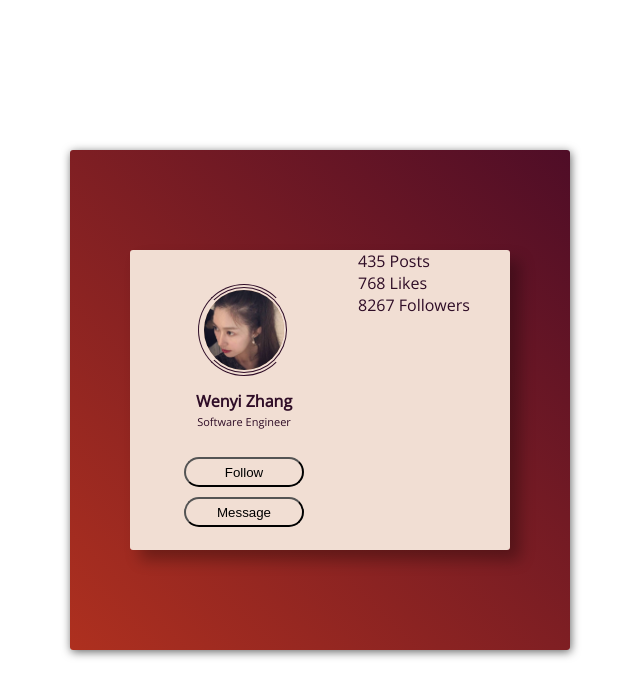
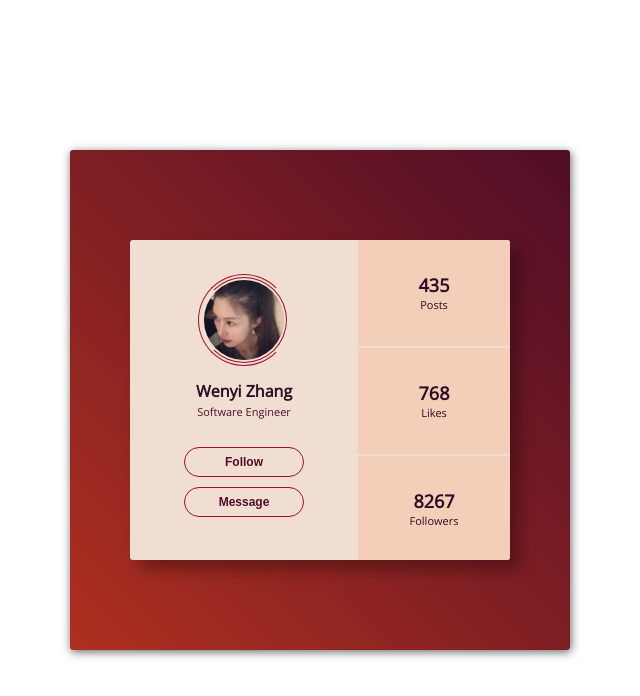
Before and after one commit to wenyizag/CSS-100-Day-Challenge, a plain HTML site: page Day 6/index.html in a window 1280 px wide. Shown: the whole page, without its empty margins (320-960 px from the left). Drawn offline with nearby package versions, Linux system fonts and the light colour scheme.

Commit message:
Update the .stats class

```diff
--- a/Day 6/css/style.css
+++ b/Day 6/css/style.css
@@ -20,7 +20,7 @@
 
 .center{
 	position: absolute;
-	height: 300px;
+	height: 320px;
 	width: 380px;
 	background: #f1ded3;
 	top: 50%;
@@ -56,7 +56,7 @@
 	left: -3px;
 	border-style: solid;
 	border-width: 1px;
-	border-color: #2f0d27 #2f0d27 #2f0d27 transparent;
+	border-color: #9c102c #9c102c #9c102c transparent;
 	border-radius: 50%;
 	-webkit-transition: all 1.5s ease-in-out;
  	 		transition: all 1.5s ease-in-out;
@@ -67,7 +67,7 @@
 	width: 92px;
 	top: -6px;
 	left: -6px;
-	border-color: #2f0d27 transparent #2f0d27 #2f0d27;
+	border-color: #9c102c transparent #9c102c #9c102c;
 }
 
 .profile .image:hover{
@@ -99,6 +99,7 @@
 .profile .job{
 	font-size: 11px;
 	line-height: 20px;
+	color: #4f0d27;
 }
 
 .profile .action{
@@ -113,5 +114,53 @@
 	box-sizing: border-box;
 	background: none;
 	border-radius: 15px;
+	border: 1px solid #9c102c;
+	font-size: 12px;
+	font-weight: 600;
+	color: #4f0d27;
+	-webkit-transition: all 0.3 ease-in-out;
+			transition: all 0.3s ease-in-out;
 
 }
+
+.profile .action .btn:hover{
+	background: #9c102c;
+	color: #f1ded3;
+}
+
+.stats{
+	float: left;
+}
+
+.stats .box{
+	height: 106px;
+	box-sizing: border-box;
+	width: 152px;
+	background: #f3ceb9;
+	text-align: center;
+	padding-top: 33px;
+	-webkit-transition: all 0.3 ease-in-out;
+			transition: all 0.3s ease-in-out;
+}
+
+.stats .box:nth-child(2) {
+    margin: 2px 0;
+}
+
+.stats .box:hover{
+	cursor: pointer;
+	background: #f5bc9c;
+}
+
+.stats span{
+	display: block;
+}
+
+.stats .value{
+	font-weight: 600;
+	font-size: 18px;
+}
+
+.stats .parameter{
+	font-size: 11px;
+}
```
